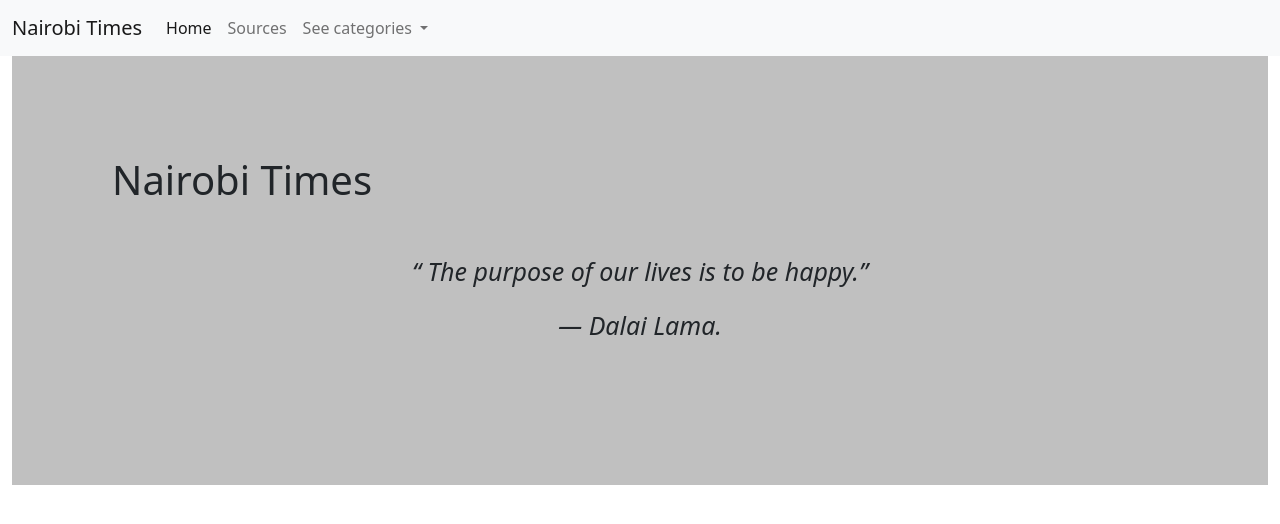
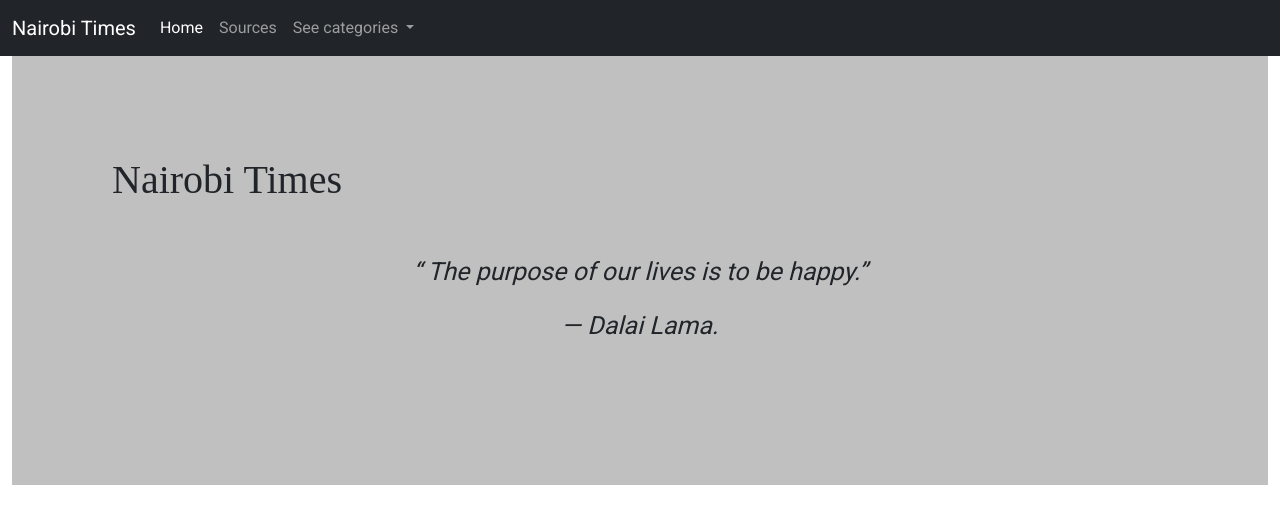
Before and after one commit to Cian747/new-app, a Flask app: template app/templates/index.html in a window 1280 px wide. Shown: the top 524 px of the page. Run offline with Flask 2, Linux system fonts and the light colour scheme; the template is opened without the code that fills it, so the values that code supplies are empty.

Commit message:
changed page appearance with css

```diff
--- a/app/static/css/index.css
+++ b/app/static/css/index.css
@@ -1,3 +1,18 @@
+*{
+    padding: 0;
+
+}
+
+.container-fluid , h1{
+
+    font-family: 'Cinzel', serif;
+}
+
+.container-fluid, p{
+
+    font-family: 'Roboto', sans-serif;
+}
+
 #main{
     background-color:silver;
     padding: 100px;
--- a/app/templates/base.html
+++ b/app/templates/base.html
@@ -1,13 +1,19 @@
-
 <!doctype html>
 <html lang="en">
+
 <head>
   <!-- Required meta tags -->
   <meta charset="utf-8">
   <meta name="viewport" content="width=device-width, initial-scale=1">
 
+  <!-- Google fonts -->
+  <link rel="preconnect" href="https://fonts.googleapis.com">
+  <link rel="preconnect" href="https://fonts.gstatic.com" crossorigin>
+  <link href="https://fonts.googleapis.com/css2?family=Cinzel:wght@660&family=Roboto&display=swap" rel="stylesheet">
+
   <!-- Bootstrap CSS -->
-    <link href="https://cdn.jsdelivr.net/npm/bootstrap@5.0.2/dist/css/bootstrap.min.css" rel="stylesheet" integrity="sha384-EVSTQN3/azprG1Anm3QDgpJLIm9Nao0Yz1ztcQTwFspd3yD65VohhpuuCOmLASjC" crossorigin="anonymous">
+  <link href="https://cdn.jsdelivr.net/npm/bootstrap@5.0.2/dist/css/bootstrap.min.css" rel="stylesheet"
+    integrity="sha384-EVSTQN3/azprG1Anm3QDgpJLIm9Nao0Yz1ztcQTwFspd3yD65VohhpuuCOmLASjC" crossorigin="anonymous">
 
   <head>
     <meta charset="utf-8">
@@ -17,6 +23,7 @@
     <title> Welcome to Nairobi Times </title>
     {% endif %}
   </head>
+
 <body>
   <!-- Styles blocks -->
   {% block styles %}
@@ -40,8 +47,13 @@
   {% endblock %}
 
   <!-- Option 2: Separate Popper and Bootstrap JS -->
-    <script src="https://cdn.jsdelivr.net/npm/@popperjs/core@2.9.2/dist/umd/popper.min.js" integrity="sha384-IQsoLXl5PILFhosVNubq5LC7Qb9DXgDA9i+tQ8Zj3iwWAwPtgFTxbJ8NT4GN1R8p" crossorigin="anonymous"></script>
-    <script src="https://cdn.jsdelivr.net/npm/bootstrap@5.0.2/dist/js/bootstrap.min.js" integrity="sha384-cVKIPhGWiC2Al4u+LWgxfKTRIcfu0JTxR+EQDz/bgldoEyl4H0zUF0QKbrJ0EcQF" crossorigin="anonymous"></script>
+  <script src="https://cdn.jsdelivr.net/npm/@popperjs/core@2.9.2/dist/umd/popper.min.js"
+    integrity="sha384-IQsoLXl5PILFhosVNubq5LC7Qb9DXgDA9i+tQ8Zj3iwWAwPtgFTxbJ8NT4GN1R8p"
+    crossorigin="anonymous"></script>
+  <script src="https://cdn.jsdelivr.net/npm/bootstrap@5.0.2/dist/js/bootstrap.min.js"
+    integrity="sha384-cVKIPhGWiC2Al4u+LWgxfKTRIcfu0JTxR+EQDz/bgldoEyl4H0zUF0QKbrJ0EcQF"
+    crossorigin="anonymous"></script>
 
 </body>
+
 </html>
--- a/app/templates/navbar.html
+++ b/app/templates/navbar.html
@@ -1,4 +1,10 @@
-<nav class="navbar navbar-expand-lg navbar-light bg-light">
+<!-- Styles block -->
+
+{% block styles %}
+<link rel="stylesheet" href="{{url_for('static',filename='css/navabar.css')}}">
+{% endblock %}
+
+<nav class="navbar navbar-expand-lg navbar-dark bg-dark">
   <div class="container-fluid">
     <a class="navbar-brand" href="/">Nairobi Times</a>
     <button class="navbar-toggler" type="button" data-bs-toggle="collapse" data-bs-target="#navbarNavDropdown" aria-controls="navbarNavDropdown" aria-expanded="false" aria-label="Toggle navigation">
--- a/app/views.py
+++ b/app/views.py
@@ -70,7 +70,6 @@ def tech():
     return render_template('category.html', technology = technology)
 
 
-
 @app.route('/BBC-NEWS')
 def bbc():
     '''
```
Also changed, not shown: app/config.py (+0 -12 lines), app/static/css/navbar.css (+17 -0 lines). Lines whose indentation alone changed are shown as unchanged.
